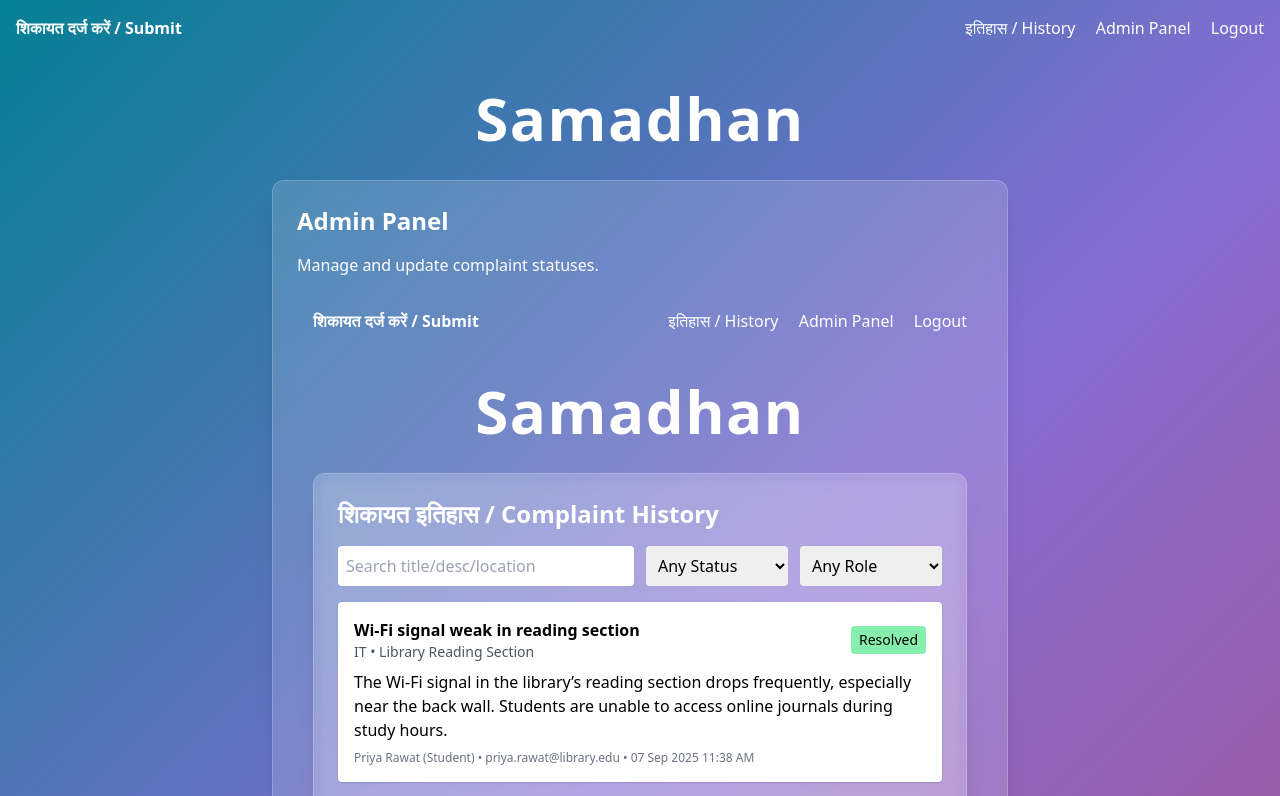
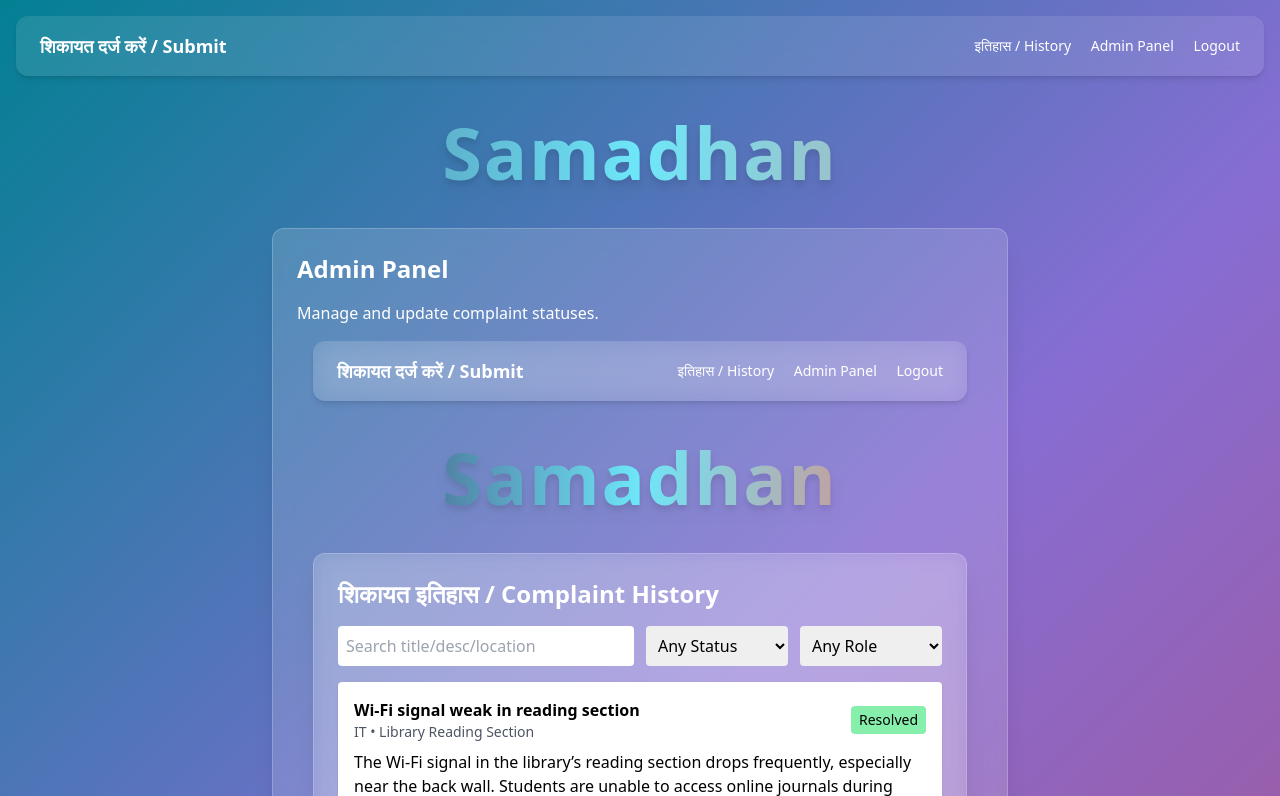
Before and after one commit to shiv5171/Samadhan, a Flask app: page /admin in a window 1280 px wide. Shown: the top 796 px of the page. Run offline with Flask 3, Linux system fonts and the light colour scheme; the visitor is signed in with stand-in values (Sample User, id 1); some libraries are stand-ins or nearby versions.

Commit message:
Add files via upload

```diff
--- a/templates/base.html
+++ b/templates/base.html
@@ -6,6 +6,7 @@
   <title>Civic Issue Reporting</title>
   <meta name="viewport" content="width=device-width, initial-scale=1">
   <script src="https://cdn.tailwindcss.com"></script>
+
   <style>
     .glass {
       backdrop-filter: blur(10px);
@@ -15,24 +16,44 @@
     .gradient {
       background: linear-gradient(135deg, #038093, #876dd3, #ad4d7e);
     }
+
+
   </style>
 </head>
 <body class="min-h-screen gradient text-white">
-  <nav class="p-4 flex justify-between items-center">
-    <a href="{{ url_for('submit_complaint') }}" class="font-bold">शिकायत दर्ज करें / Submit</a>
-    <div class="space-x-4">
-      <a href="{{ url_for('list_complaints') }}">इतिहास / History</a>
+  <nav class="mx-4 my-4 px-6 py-4 flex flex-wrap justify-between items-center bg-white/10 backdrop-blur-md rounded-xl shadow-md">
+    <a href="{{ url_for('submit_complaint') }}" class="font-bold text-lg text-white hover:text-[#FFD140] transition duration-300">
+      शिकायत दर्ज करें / Submit
+    </a>
+    <div class="space-x-4 text-sm font-medium">
+      <a href="{{ url_for('list_complaints') }}" class="hover:text-[#3AAFFF] transition duration-300">
+        इतिहास / History
+      </a>
       {% if session.get('is_admin') %}
-      <a href="{{ url_for('admin_dashboard') }}">Admin Panel</a>
-      <a href="{{ url_for('admin_logout') }}">Logout</a>
+        <a href="{{ url_for('admin_dashboard') }}" class="hover:text-[#3CAE8B] transition duration-300">
+          Admin Panel
+        </a>
+        <a href="{{ url_for('admin_logout') }}" class="hover:text-red-400 transition duration-300">
+          Logout
+        </a>
       {% else %}
-      <a href="{{ url_for('admin_login') }}">Admin Login</a>
+        <a href="{{ url_for('admin_login') }}" class="hover:text-[#FD6F61] transition duration-300">
+          Admin Login
+        </a>
       {% endif %}
     </div>
   </nav>
-  <h1 class="text-center text-5xl sm:text-6xl font-bold font-en brand-gradient mt-8 mb-4 tracking-wide">
-  Samadhan
+
+<h1 class="text-center text-5xl sm:text-6xl md:text-7xl font-bold tracking-wide mt-10 mb-6 relative group">
+  <span class="bg-gradient-to-r from-[#3A3967] via-[#6EE7F9] to-[#FD6F61] text-transparent bg-clip-text drop-shadow-lg block group-hover:opacity-0 transition duration-300">
+    Samadhan
+  </span>
+  <span class="absolute inset-0 bg-gradient-to-r from-[#FD6F61] via-[#A78BFA] to-[#3A3967] text-transparent bg-clip-text drop-shadow-lg opacity-0 group-hover:opacity-100 transition duration-300">
+    समाधान
+  </span>
 </h1>
+
+
 
 
 
@@ -52,6 +73,7 @@
     </div>
   </main>
 
+
   <footer class="text-center py-6">© Civic Issue Reporting System 2025</footer>
 </body>
 </html>
```
